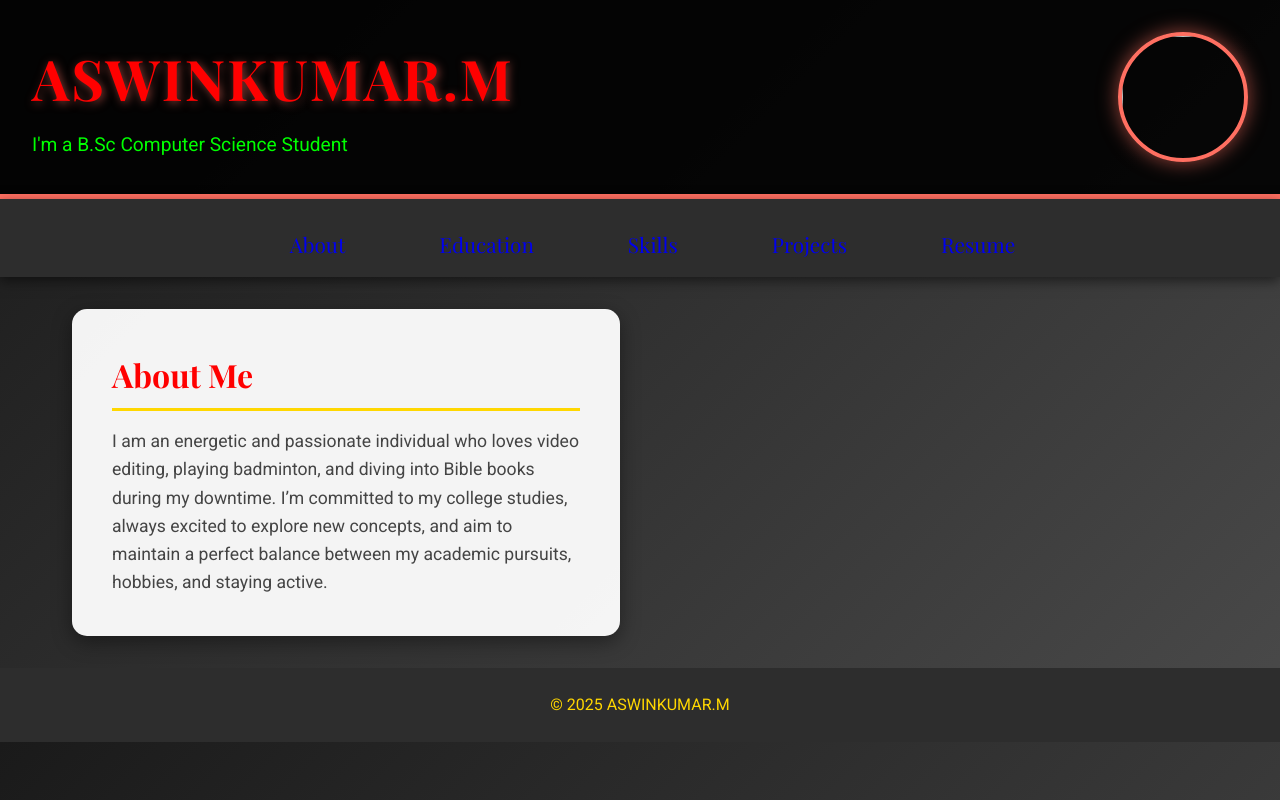
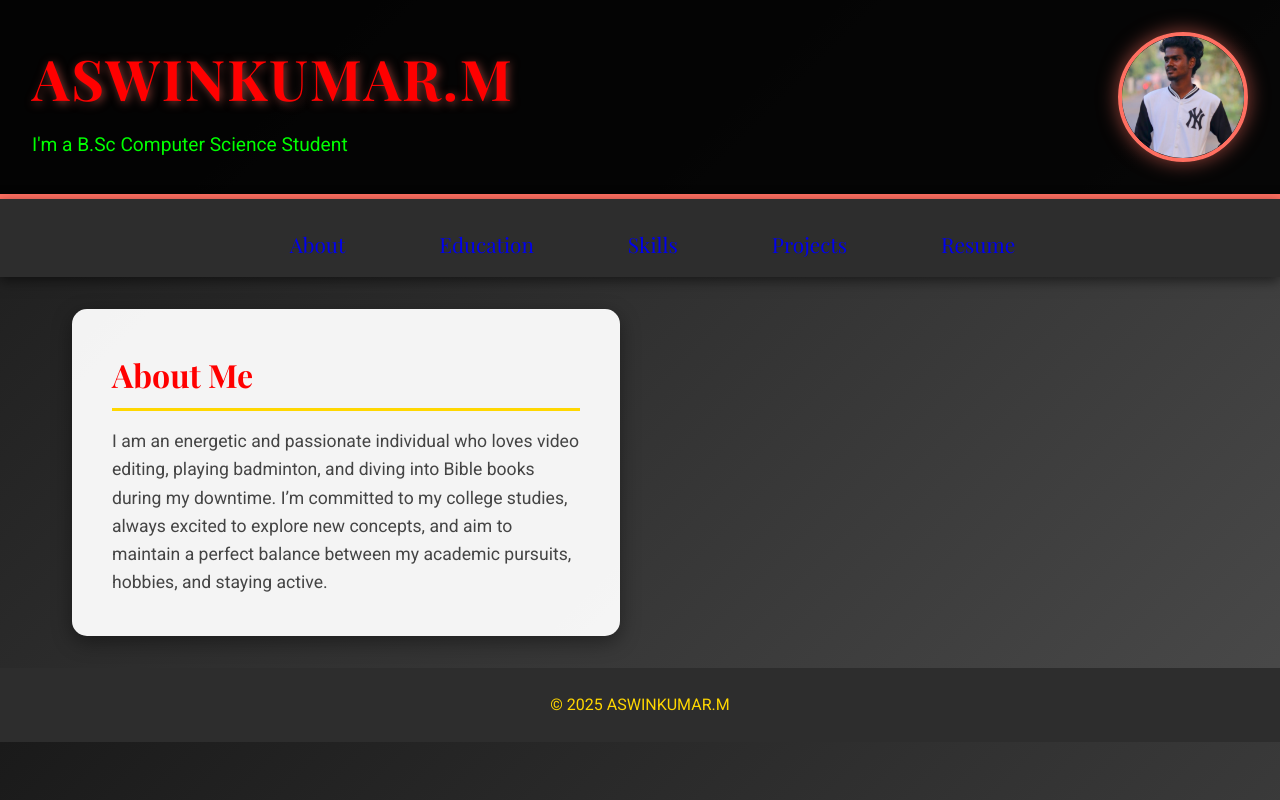
Before and after one commit to aswinmurugan246/Digitalportpolio, a plain HTML site: page index.html in a window 1280 px wide. Drawn offline with nearby package versions, Linux system fonts and the light colour scheme.

Commit message:
Add files via upload

```diff
--- a/index.html
+++ b/index.html
@@ -194,7 +194,7 @@
             <h1>ASWINKUMAR.M</h1>
             <p>I'm a B.Sc Computer Science Student</p>
         </div>
-        <img src="IMG_20250331_203732_455" alt="" class="profile-picture">
+        <img src="IMG_20250331_203732_455.jpg" alt="" class="profile-picture">
     </header>
 
     <nav>
```
